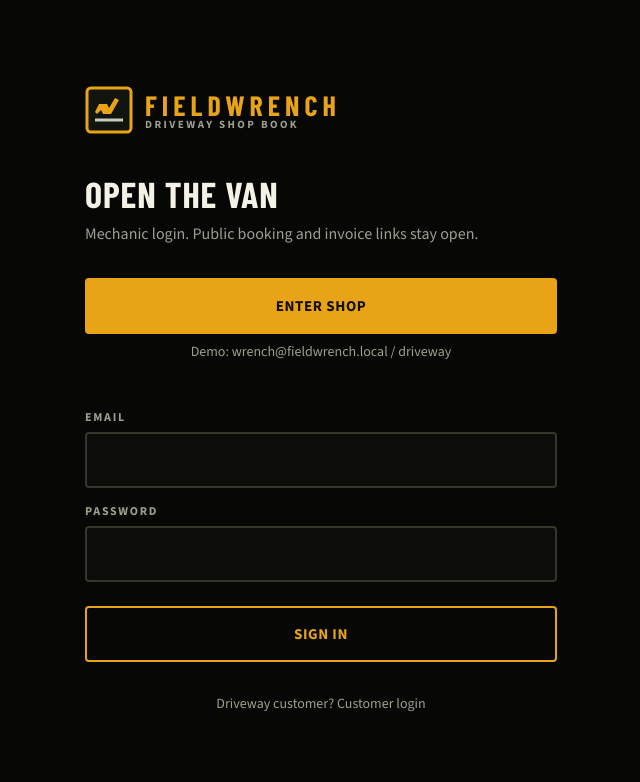
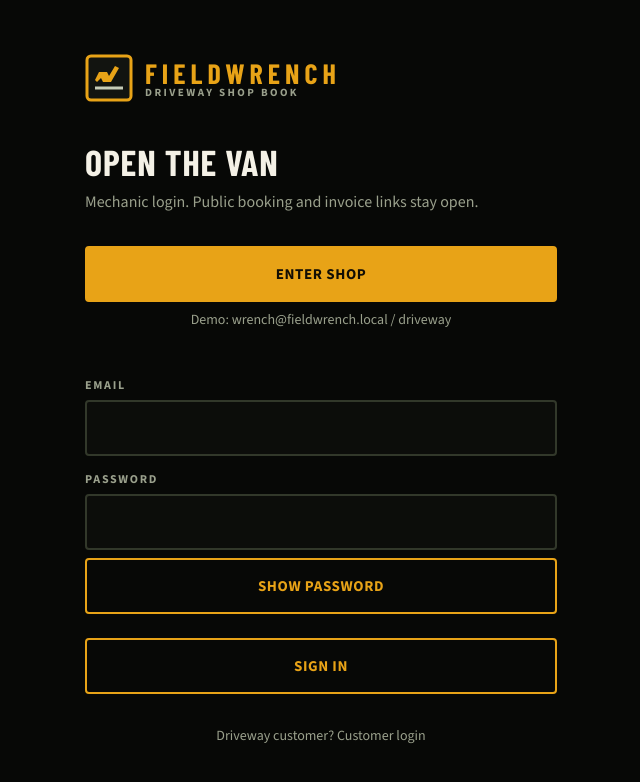
Before and after one commit to IsaacMilligan/fieldwrench, a Next.js app: page /login in a window 1280 px wide. Shown: the top 782 px of the page, without its empty margins (319-959 px from the left). Built offline with nearby package versions, Linux system fonts and the light colour scheme; no server answers; a web font is replaced by a local one.

Commit message:
Add a full-width show/hide password toggle on shop and customer logins.

```diff
--- a/app/customer/ui.tsx
+++ b/app/customer/ui.tsx
@@ -5,6 +5,7 @@
 import Link from "next/link";
 import { createBrowserSupabase } from "@/lib/supabase/client";
 import { Mark } from "@/components/Mark";
+import { PasswordField } from "@/components/PasswordField";
 
 function authMessage(err: { message?: string; code?: string } | null, fallback: string) {
   const code = (err?.code ?? "").toLowerCase();
@@ -191,15 +192,13 @@
           onChange={(e) => setEmail(e.target.value)}
         />
         <label className="lbl">Password</label>
-        <input
-          className="field"
+        <PasswordField
           name="password"
-          type="password"
           autoComplete={mode === "signup" ? "new-password" : "current-password"}
           minLength={6}
           required
           value={password}
-          onChange={(e) => setPassword(e.target.value)}
+          onChange={setPassword}
         />
         {error ? <p className="mt-3 text-lg font-bold text-red">{error}</p> : null}
         {info ? <p className="mt-3 text-lg font-bold text-green">{info}</p> : null}
--- a/app/login/ui.tsx
+++ b/app/login/ui.tsx
@@ -1,6 +1,7 @@
 "use client";
 
 import { Mark } from "@/components/Mark";
+import { PasswordField } from "@/components/PasswordField";
 
 export function LoginForm({ failed }: { failed?: boolean }) {
   return (
@@ -29,14 +30,7 @@
         <label className="lbl" htmlFor="password">
           Password
         </label>
-        <input
-          className="field"
-          id="password"
-          name="password"
-          type="password"
-          autoComplete="current-password"
-          required
-        />
+        <PasswordField id="password" name="password" autoComplete="current-password" required />
         {failed ? <p className="mt-3 text-red">Wrong email or password.</p> : null}
         <button className="tap tap-ghost mt-6" type="submit">
           Sign in
--- /dev/null
+++ b/components/PasswordField.tsx
@@ -0,0 +1,51 @@
+"use client";
+
+import { useState } from "react";
+
+type Props = {
+  id?: string;
+  name?: string;
+  autoComplete?: string;
+  required?: boolean;
+  minLength?: number;
+  value?: string;
+  onChange?: (value: string) => void;
+};
+
+export function PasswordField({
+  id,
+  name = "password",
+  autoComplete,
+  required,
+  minLength,
+  value,
+  onChange,
+}: Props) {
+  const [show, setShow] = useState(false);
+  const label = show ? "Hide password" : "Show password";
+  return (
+    <div>
+      <input
+        className="field"
+        id={id}
+        name={name}
+        type={show ? "text" : "password"}
+        autoComplete={autoComplete}
+        minLength={minLength}
+        required={required}
+        value={value}
+        onChange={onChange ? (e) => onChange(e.target.value) : undefined}
+        spellCheck={false}
+      />
+      <button
+        className="tap tap-ghost mt-2"
+        type="button"
+        aria-label={label}
+        aria-pressed={show}
+        onClick={() => setShow((v) => !v)}
+      >
+        {label}
+      </button>
+    </div>
+  );
+}
```
